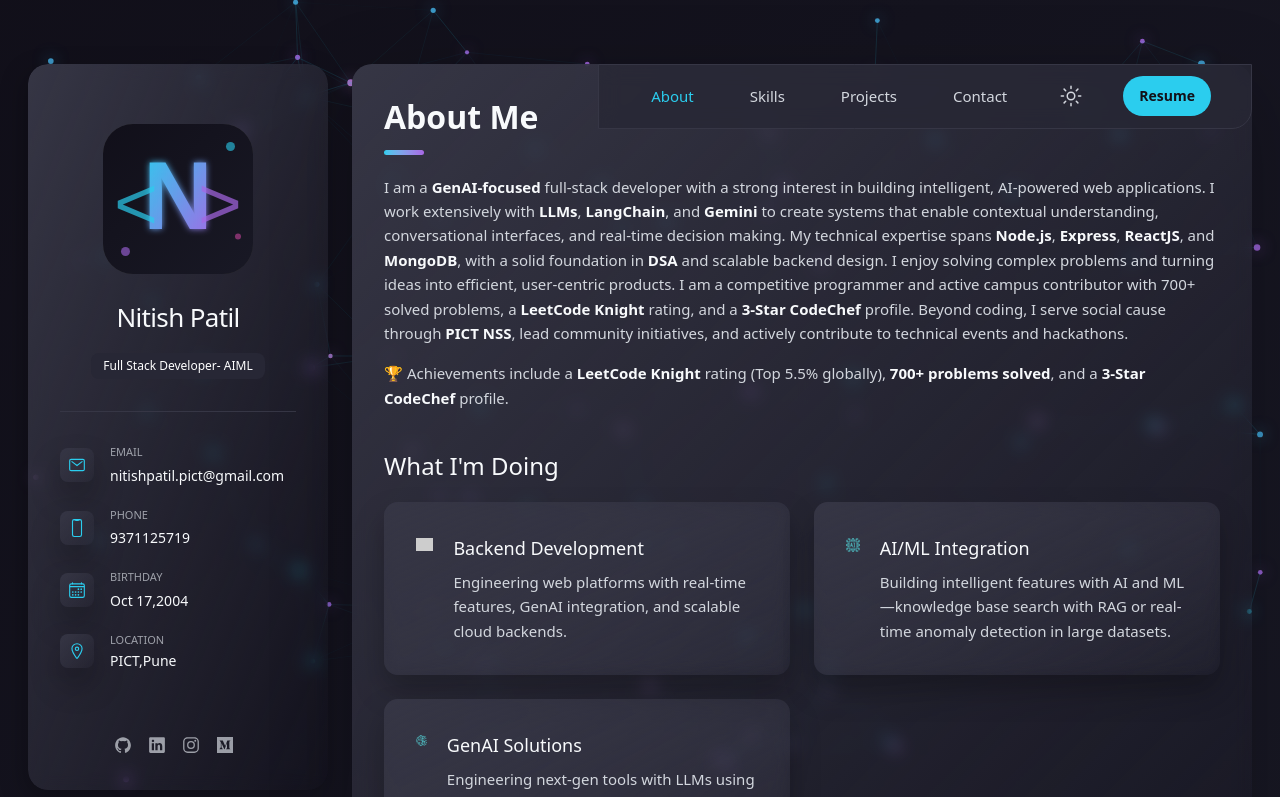
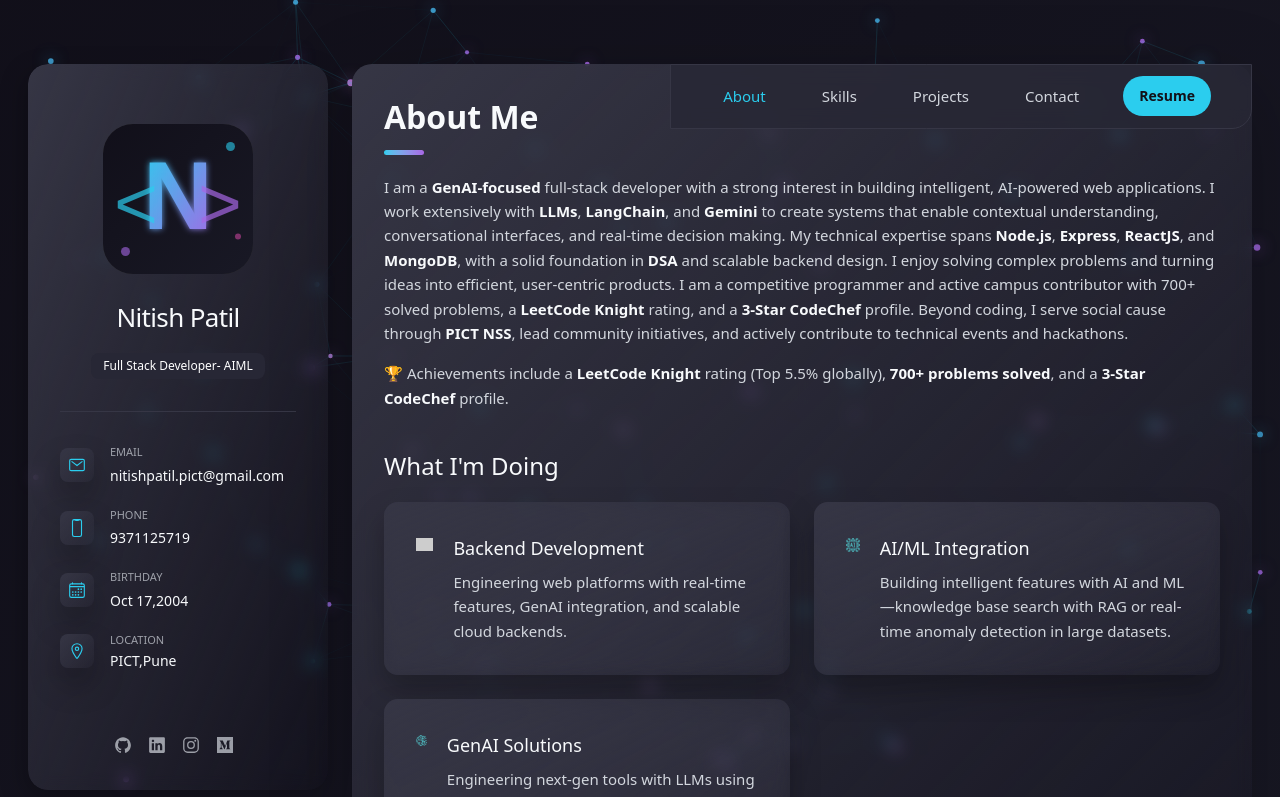
Before and after one commit to NitishP1710/Nitish_portfolio, a React (Vite) app: page / in a window 1280 px wide. Shown: the top 797 px of the page. Built offline with nearby package versions, Linux system fonts and the light colour scheme; grey boxes are pictures that could not be loaded.

Commit message:
removed tofglle button

```diff
--- a/src/components/Navbar.jsx
+++ b/src/components/Navbar.jsx
@@ -1,9 +1,6 @@
 import { personaInfo } from "../data/portfolioData";
-import { useTheme } from "../context/ThemeContext";
-import { IoMoonOutline, IoSunnyOutline } from "react-icons/io5";
 
 const Navbar = ({ activePage, setActivePage }) => {
-  const { theme, toggleTheme } = useTheme();
   const navItems = ["About", "Skills", "Projects", "Contact"];
 
   return (
@@ -26,20 +23,6 @@
             </button>
           </li>
         ))}
-        <li>
-          <button
-            onClick={toggleTheme}
-            className="text-light-gray hover:text-orange-yellow transition-colors p-2 flex items-center justify-center"
-            title={`Switch to ${theme === 'dark' ? 'light' : 'dark'} mode`}
-            aria-label={`Switch to ${theme === 'dark' ? 'light' : 'dark'} mode`}
-          >
-            {theme === 'dark' ? (
-              <IoSunnyOutline className="text-xl md:text-2xl" />
-            ) : (
-              <IoMoonOutline className="text-xl md:text-2xl" />
-            )}
-          </button>
-        </li>
         <li id="resume">
           <a
             href={personaInfo.resumeURL}
--- a/src/context/ThemeContext.jsx
+++ b/src/context/ThemeContext.jsx
@@ -1,4 +1,4 @@
-import { createContext, useContext, useEffect, useState } from 'react';
+import { createContext, useContext, useEffect } from 'react';
 
 const ThemeContext = createContext();
 
@@ -11,28 +11,17 @@
 };
 
 export const ThemeProvider = ({ children }) => {
-  const [theme, setTheme] = useState(() => {
-    // Get theme from localStorage or default to 'dark'
-    const savedTheme = localStorage.getItem('theme');
-    return savedTheme || 'dark';
-  });
+  const theme = 'dark';
 
   useEffect(() => {
-    // Update the HTML element with theme class
+    // Set dark theme on the HTML element
     const root = document.documentElement;
-    root.classList.remove('light', 'dark');
-    root.classList.add(theme);
-
-    // Save to localStorage
-    localStorage.setItem('theme', theme);
-  }, [theme]);
-
-  const toggleTheme = () => {
-    setTheme(prevTheme => prevTheme === 'dark' ? 'light' : 'dark');
-  };
+    root.classList.remove('light');
+    root.classList.add('dark');
+  }, []);
 
   return (
-    <ThemeContext.Provider value={{ theme, toggleTheme }}>
+    <ThemeContext.Provider value={{ theme }}>
       {children}
     </ThemeContext.Provider>
   );
```
